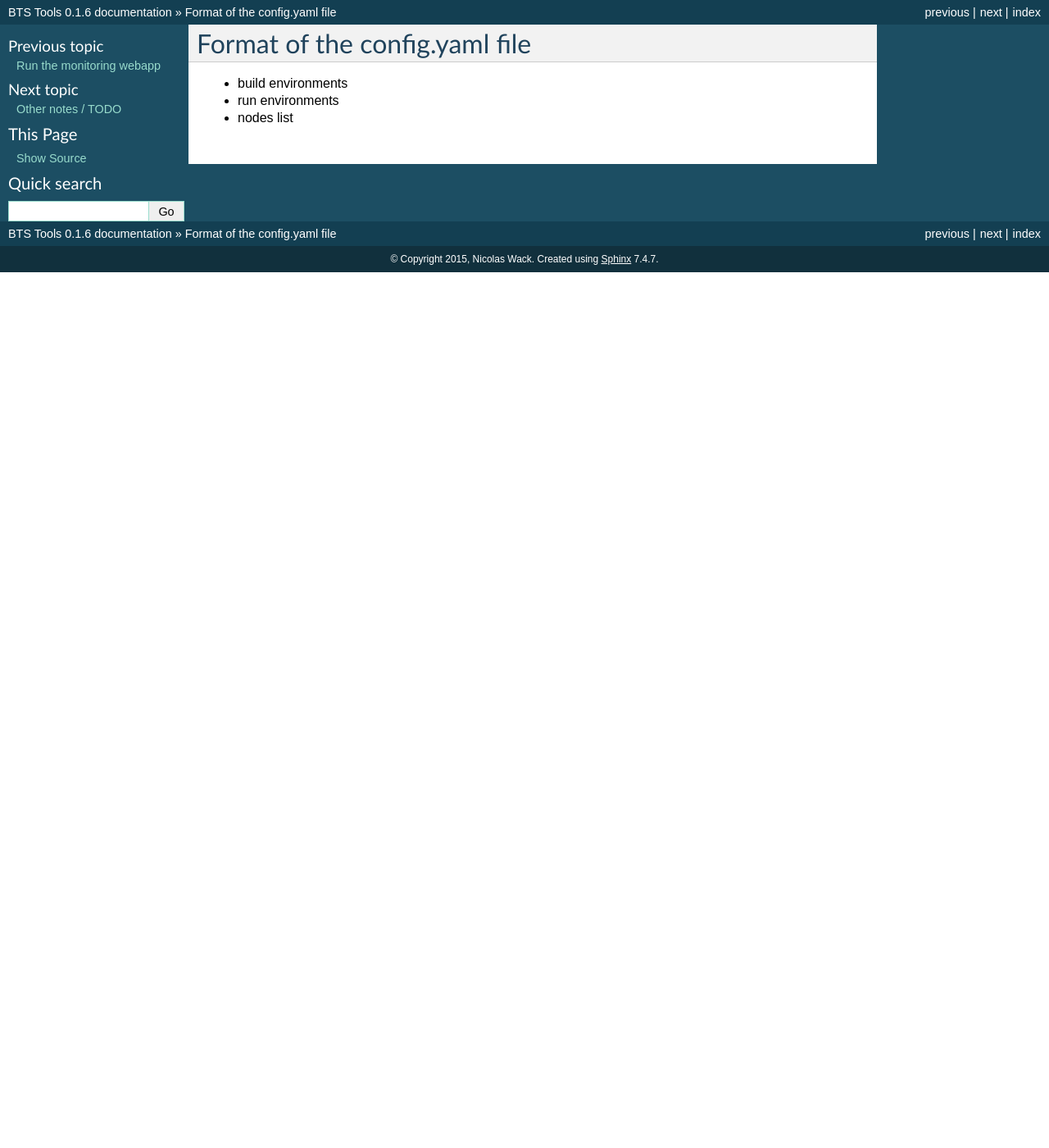
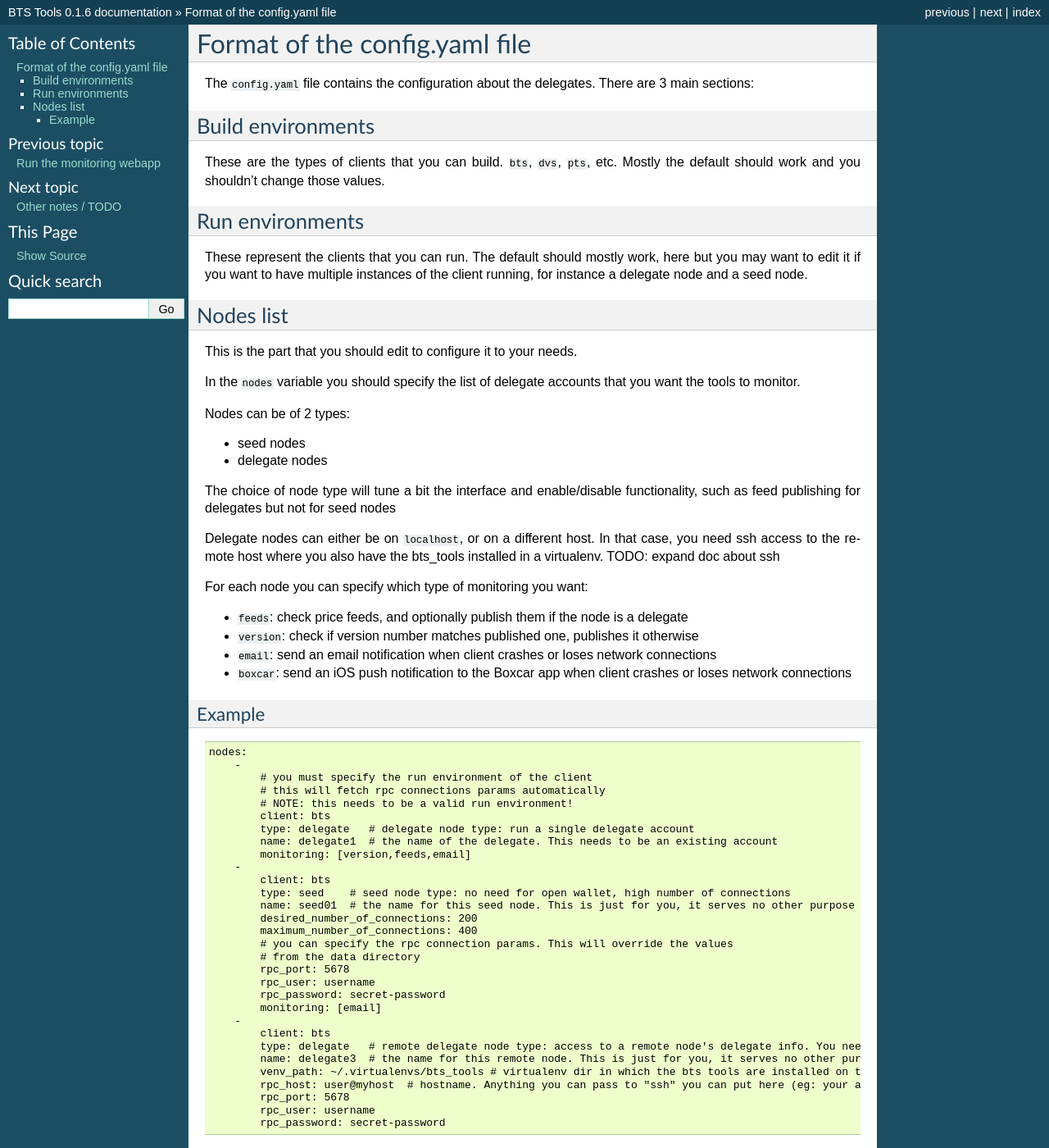
Before and after one commit to wackou/bts_tools, a Sphinx documentation site: the page built from docs/config_format.rst, in a window 1280 px wide and 1400 px high. Shown: the whole window at 82% size. Built offline with Sphinx 7.4.7, drawn with Linux system fonts in a browser that asks for light colours.

Commit message:
More doc

```diff
--- a/docs/config_format.rst
+++ b/docs/config_format.rst
@@ -2,6 +2,84 @@
 Format of the config.yaml file
 ==============================
 
-- build environments
-- run environments
-- nodes list
+The ``config.yaml`` file contains the configuration about the delegates. There
+are 3 main sections:
+
+
+Build environments
+------------------
+
+These are the types of clients that you can build. ``bts``, ``dvs``, ``pts``, etc.
+Mostly the default should work and you shouldn't change those values.
+
+
+Run environments
+----------------
+
+These represent the clients that you can run. The default should mostly work, here
+but you may want to edit it if you want to have multiple instances of the client
+running, for instance a delegate node and a seed node.
+
+
+Nodes list
+----------
+
+This is the part that you should edit to configure it to your needs.
+
+In the ``nodes`` variable you should specify the list of delegate accounts that
+you want the tools to monitor.
+
+Nodes can be of 2 types:
+
+- seed nodes
+- delegate nodes
+
+The choice of node type will tune a bit the interface and enable/disable
+functionality, such as feed publishing for delegates but not for seed nodes
+
+Delegate nodes can either be on ``localhost``, or on a different host.
+In that case, you need ssh access to the remote host where you also have the
+bts_tools installed in a virtualenv. TODO: expand doc about ssh
+
+For each node you can specify which type of monitoring you want:
+
+- ``feeds``: check price feeds, and optionally publish them if the node is a delegate
+- ``version``: check if version number matches published one, publishes it otherwise
+- ``email``: send an email notification when client crashes or loses network connections
+- ``boxcar``: send an iOS push notification to the Boxcar app when client crashes or loses network connections
+
+Example
+~~~~~~~
+
+::
+
+    nodes:
+        -
+            # you must specify the run environment of the client
+            # this will fetch rpc connections params automatically
+            # NOTE: this needs to be a valid run environment!
+            client: bts
+            type: delegate   # delegate node type: run a single delegate account
+            name: delegate1  # the name of the delegate. This needs to be an existing account
+            monitoring: [version,feeds,email]
+        -
+            client: bts
+            type: seed    # seed node type: no need for open wallet, high number of connections
+            name: seed01  # the name for this seed node. This is just for you, it serves no other purpose
+            desired_number_of_connections: 200
+            maximum_number_of_connections: 400
+            # you can specify the rpc connection params. This will override the values
+            # from the data directory
+            rpc_port: 5678
+            rpc_user: username
+            rpc_password: secret-password
+            monitoring: [email]
+        -
+            client: bts
+            type: delegate   # remote delegate node type: access to a remote node's delegate info. You need to have ssh access to this node for this to work
+            name: delegate3  # the name for this remote node. This is just for you, it serves no other purpose
+            venv_path: ~/.virtualenvs/bts_tools # virtualenv dir in which the bts tools are installed on the remote machine
+            rpc_host: user@myhost  # hostname. Anything you can pass to "ssh" you can put here (eg: your aliases in ~/.ssh/config)
+            rpc_port: 5678
+            rpc_user: username
+            rpc_password: secret-password
--- a/docs/howto_install.rst
+++ b/docs/howto_install.rst
@@ -27,7 +27,7 @@
 
 Let's install the tools now::
 
-    $ pip install bts_tools
+    $ pip3 install bts_tools
 
 That's it, you should now be setup for building the client! To see all that the tools
 provide, try running::
--- a/docs/other.rst
+++ b/docs/other.rst
@@ -1,10 +1,6 @@
 
 Other notes / TODO
 ==================
-
-**TODO:** publish slate
-
-
 
 setup a seed node with a supervisord agent to restart the seed node when it crashes
 
```
Also changed, not shown: docs/monitor.rst (+66 -1 lines).
